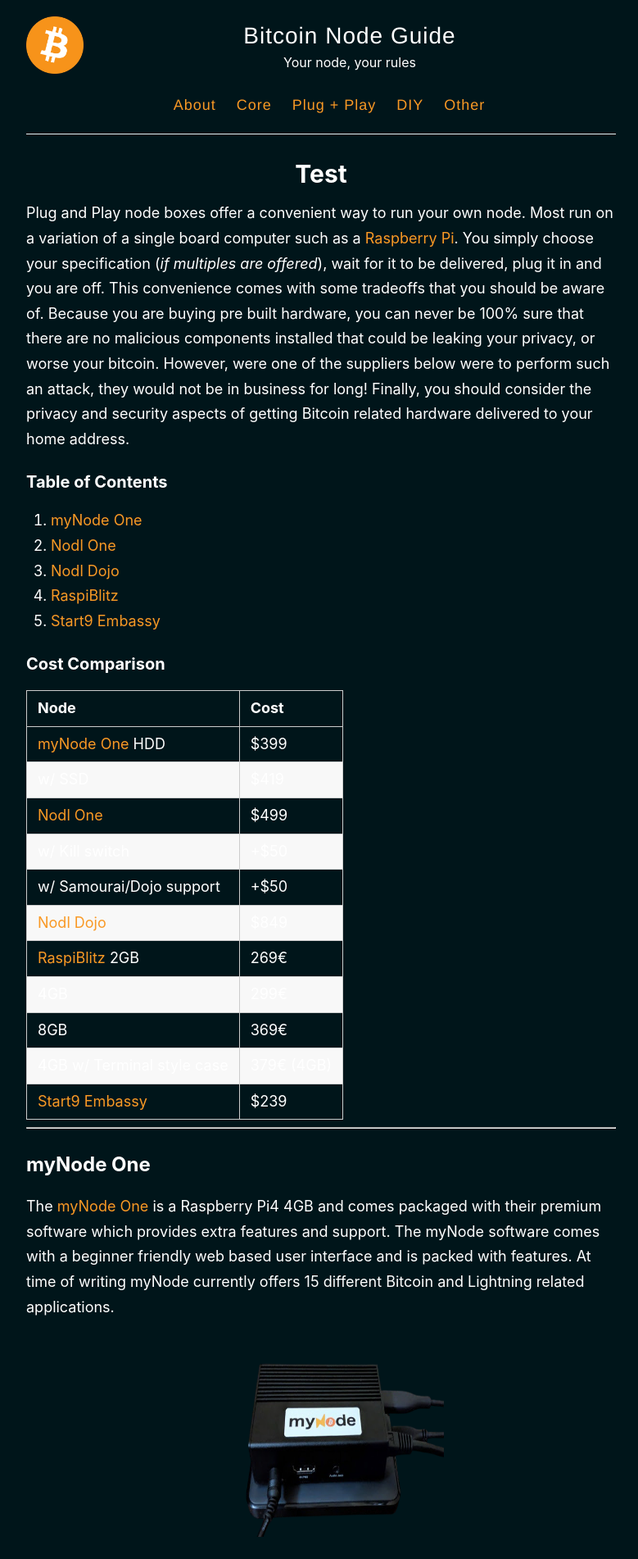
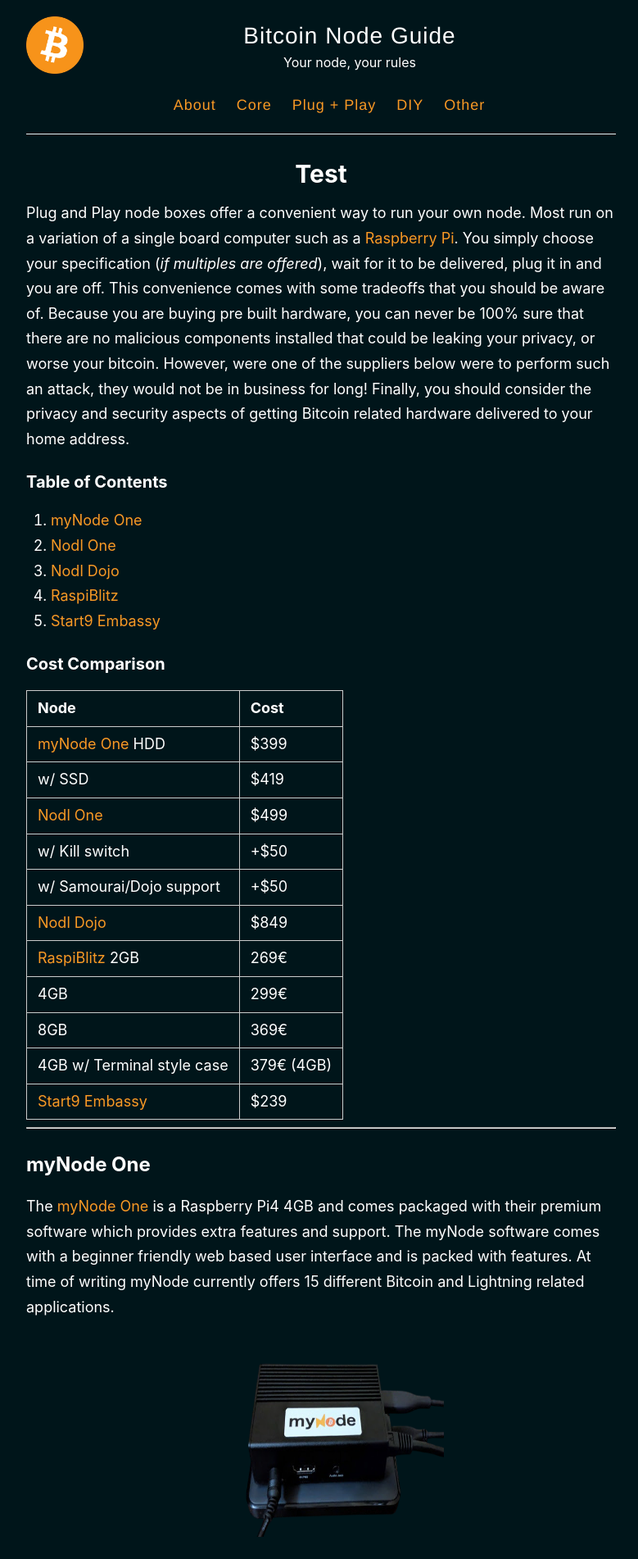
Before and after one commit to BitcoinQnA/node-guide, a Jekyll site: the page built from _pages/testpage.md, in a window 1280 px wide. Shown: the top 1902 px of the page at 82% size, without its empty margins (248-1027 px from the left). Built offline with Jekyll 4.4.1, drawn with Linux system fonts in a browser that asks for light colours.

Commit message:
Update style.scss

```diff
--- a/assets/style.scss
+++ b/assets/style.scss
@@ -100,7 +100,7 @@
 }
 
 table tr:nth-child(2n) {
-	background-color: #f8f8f8;
+	background-color: #00151a;
 }
 
 table tr th {
```
